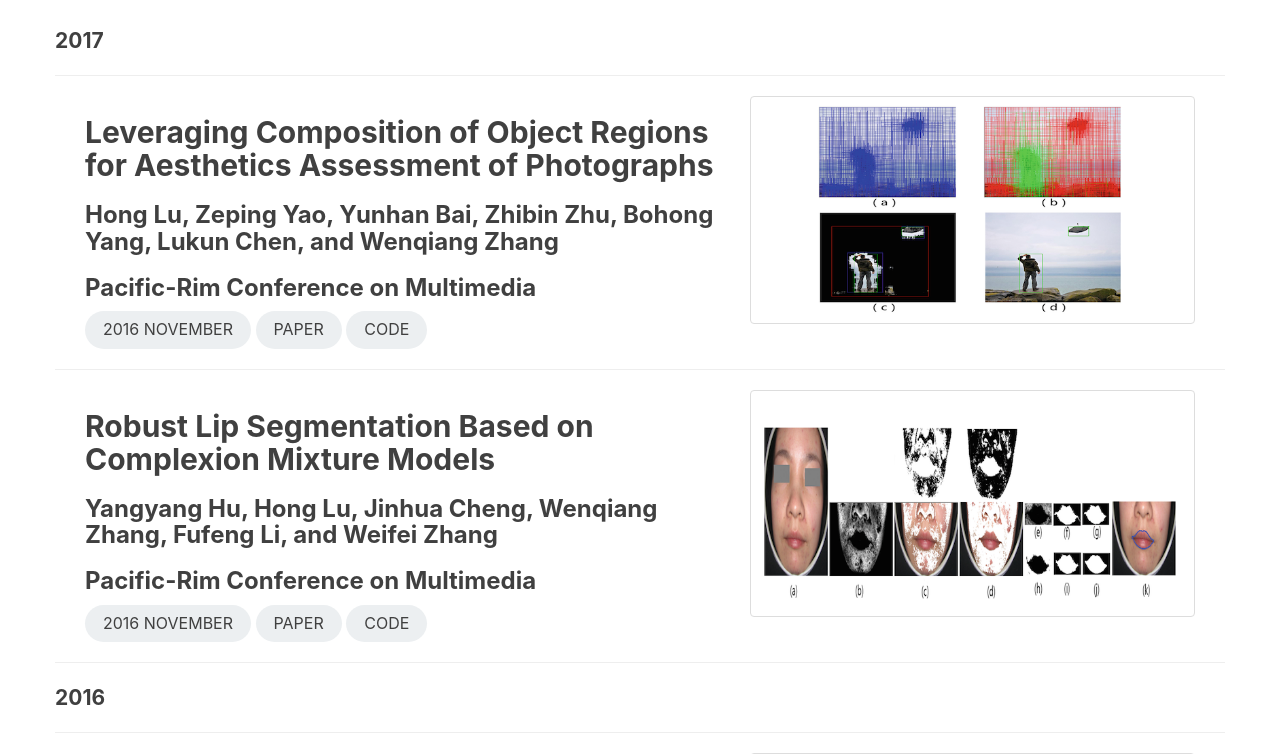
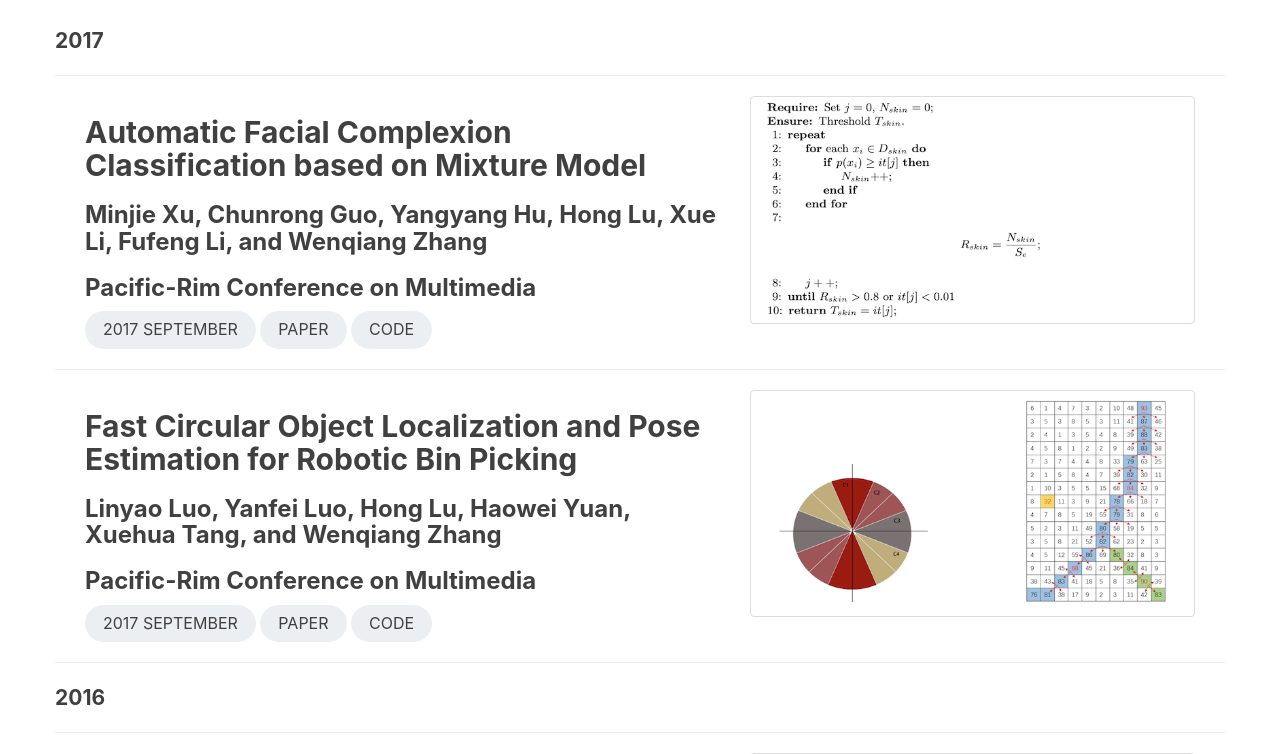
Before and after one commit to lunatics123/lunatics123.github.io, a Jekyll site: the page built from publications.html, in a window 1280 px wide and 900 px high, scrolled down 276 px, cut to the strip 146-900 px from the top of the window. Built offline with Jekyll 4.4.1, drawn with Linux system fonts in a browser that asks for light colours; comment, search, counter and statistics services are not loaded.

Commit message:
add papers of 2017

```diff
--- a/publications.html
+++ b/publications.html
@@ -12,15 +12,15 @@ permalink: /publications.html
 <section>
     <div class="container">
         <div class="col-lg-7">
-            <h2>Leveraging Composition of Object Regions for Aesthetics Assessment of Photographs</h2>
-            <h3>Hong Lu, Zeping Yao, Yunhan Bai, Zhibin Zhu, Bohong Yang, Lukun Chen, and Wenqiang Zhang</h3>
+            <h2>Automatic Facial Complexion Classification based on Mixture Model</h2>
+            <h3>Minjie Xu, Chunrong Guo, Yangyang Hu, Hong Lu, Xue Li, Fufeng Li, and Wenqiang Zhang</h3>
             <h3>Pacific-Rim Conference on Multimedia</h3>
-            <div class="post-tag round-xl">2016 November</div>
-            <a class="post-tag round-xl" href="https://link.springer.com/chapter/10.1007/978-3-319-48890-5_16">Paper</a>
+            <div class="post-tag round-xl">2017 September</div>
+            <a class="post-tag round-xl" href="https://link.springer.com/chapter/10.1007/978-3-319-77383-4_32">Paper</a>
             <a class="post-tag round-xl">Code</a>
         </div>
         <div class="col-lg-5">
-            <img class="img-thumbnail" src="/img/papers/lu2016leveraging.png">
+            <img class="img-thumbnail" src="/img/papers/xu2018automatic.png">
         </div>
     </div>
 </section>
@@ -29,16 +29,16 @@ permalink: /publications.html
 <section>
     <div class="container">
         <div class="col-lg-7">
-            <h2>Robust Lip Segmentation Based on Complexion Mixture Models</h2>
-            <h3>Yangyang Hu, Hong Lu, Jinhua Cheng, Wenqiang Zhang, Fufeng Li, and Weifei Zhang</h3>
+            <h2>Fast Circular Object Localization and Pose Estimation for Robotic Bin Picking</h2>
+            <h3>Linyao Luo, Yanfei Luo, Hong Lu, Haowei Yuan, Xuehua Tang, and Wenqiang Zhang</h3>
             <h3>Pacific-Rim Conference on Multimedia</h3>
-            <div class="post-tag round-xl">2016 November</div>
+            <div class="post-tag round-xl">2017 September</div>
             <a class="post-tag round-xl"
-               href="https://link.springer.com/chapter/10.1007/978-3-319-48890-5_9">Paper</a>
+               href="https://link.springer.com/chapter/10.1007/978-3-319-77383-4_52">Paper</a>
             <a class="post-tag round-xl">Code</a>
         </div>
         <div class="col-lg-5">
-            <img class="img-thumbnail" src="/img/papers/hu2016robust.png">
+            <img class="img-thumbnail" src="/img/papers/luo2018fast.png">
         </div>
     </div>
 </section>
@@ -68,8 +68,8 @@ permalink: /publications.html
     <div class="container">
         <div class="col-lg-7">
             <h2>Robust Lip Segmentation Based on Complexion Mixture Models</h2>
-            <h3>Yangyang Hu, Hong Lu, Jinhua Cheng, Wenqiang Zhang, Fufeng Li, and Weifei Zhang</h3>
-            <h4>Pacific-Rim Conference on Multimedia</h4>
+            <h4>Yangyang Hu, Hong Lu, Jinhua Cheng, Wenqiang Zhang, Fufeng Li, and Weifei Zhang</h4>
+            <h3>Pacific-Rim Conference on Multimedia</h3>
             <div class="post-tag round-xl">2016 November</div>
             <a class="post-tag round-xl"
                href="https://link.springer.com/chapter/10.1007/978-3-319-48890-5_9">Paper</a>
```
Also changed, not shown: img/papers/luo2018fast.png (added), img/papers/xu2018automatic.png (added).
